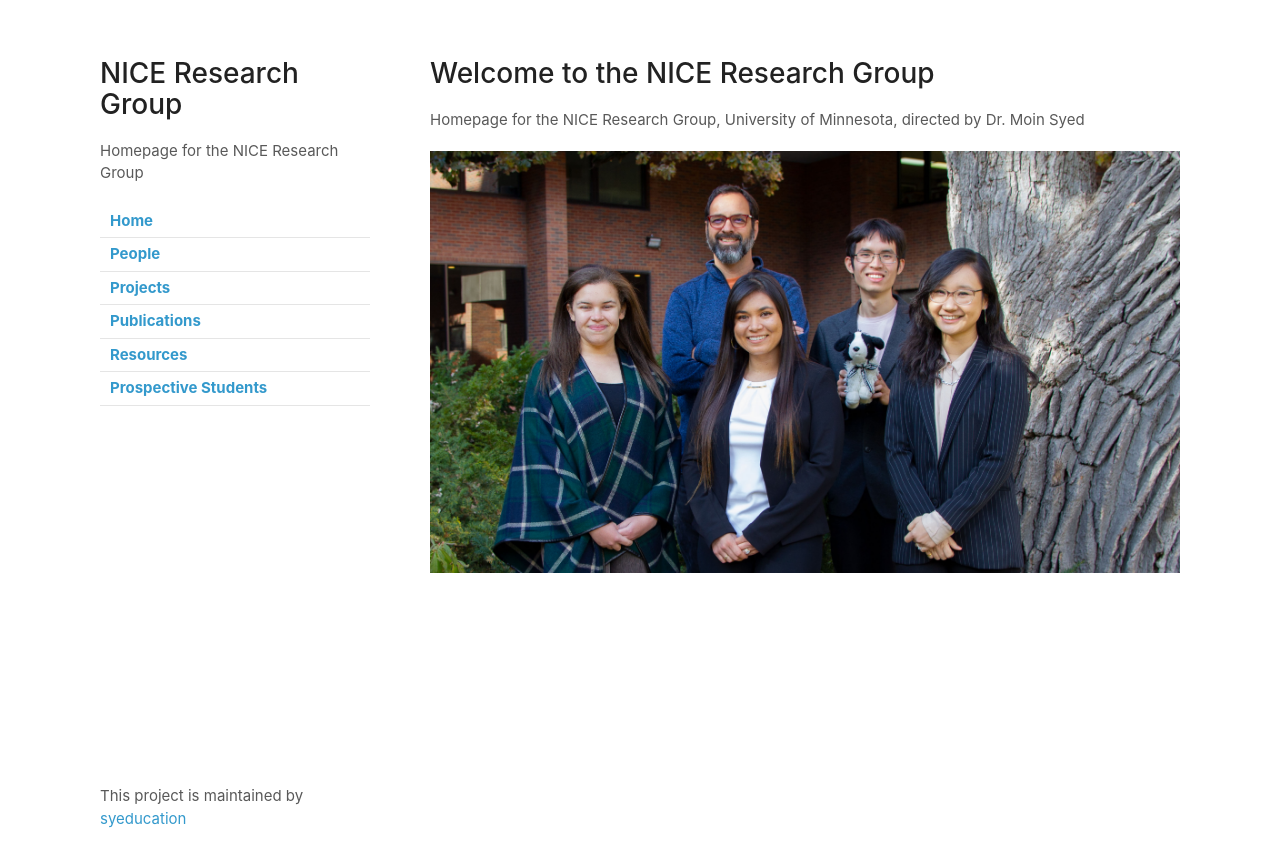
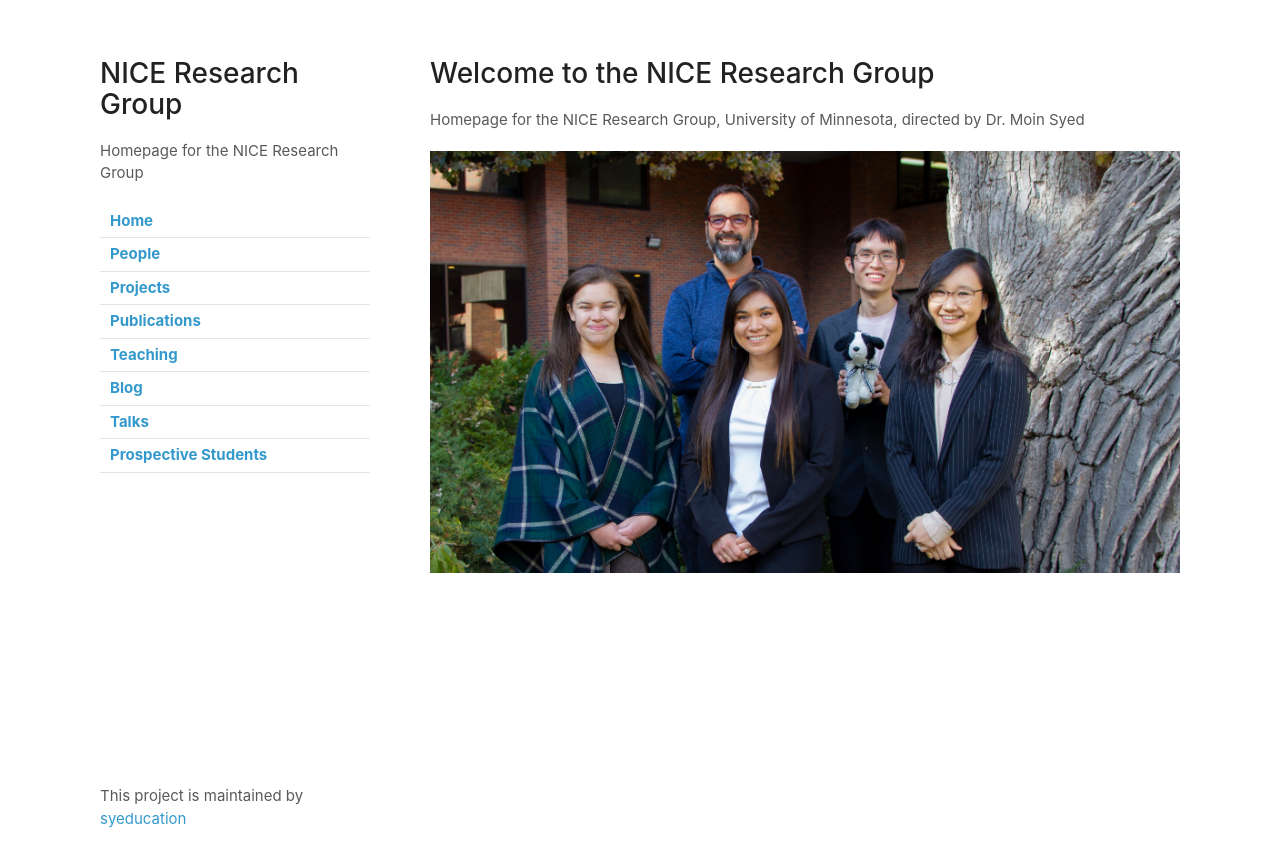
Before and after one commit to syeducation/nice-lab, a Jekyll site: the page built from index.md, in a window 1280 px wide. Shown: the top 867 px of the page. Built offline with Jekyll 4.4.1, drawn with Linux system fonts in a browser that asks for light colours; our own code applies the rules of GitHub Pages for plain Markdown files.

Commit message:
added more directory items

```diff
--- a/_config.yml
+++ b/_config.yml
@@ -10,5 +10,7 @@ navigation:
   - title: Projects
     url: projects
   - title: Publications
-  - title: Resources
+  - title: Teaching
+  - title: Blog
+  - title: Talks
   - title: Prospective Students
```
